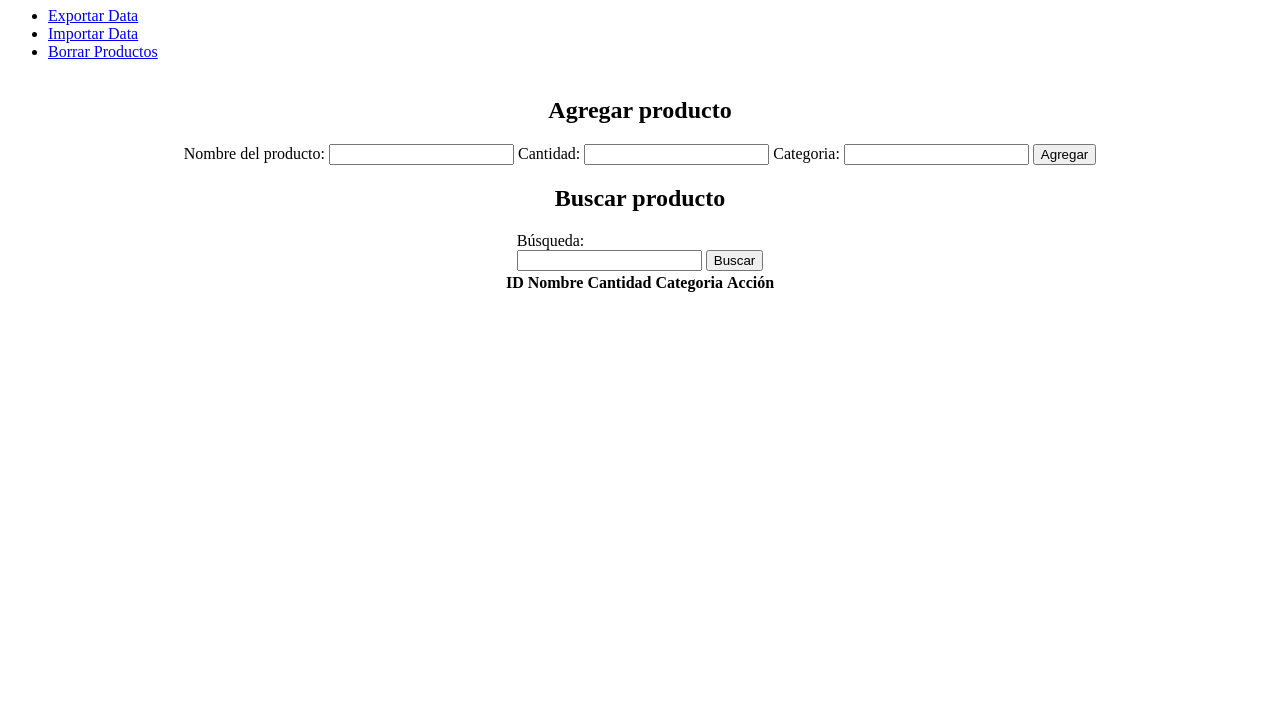
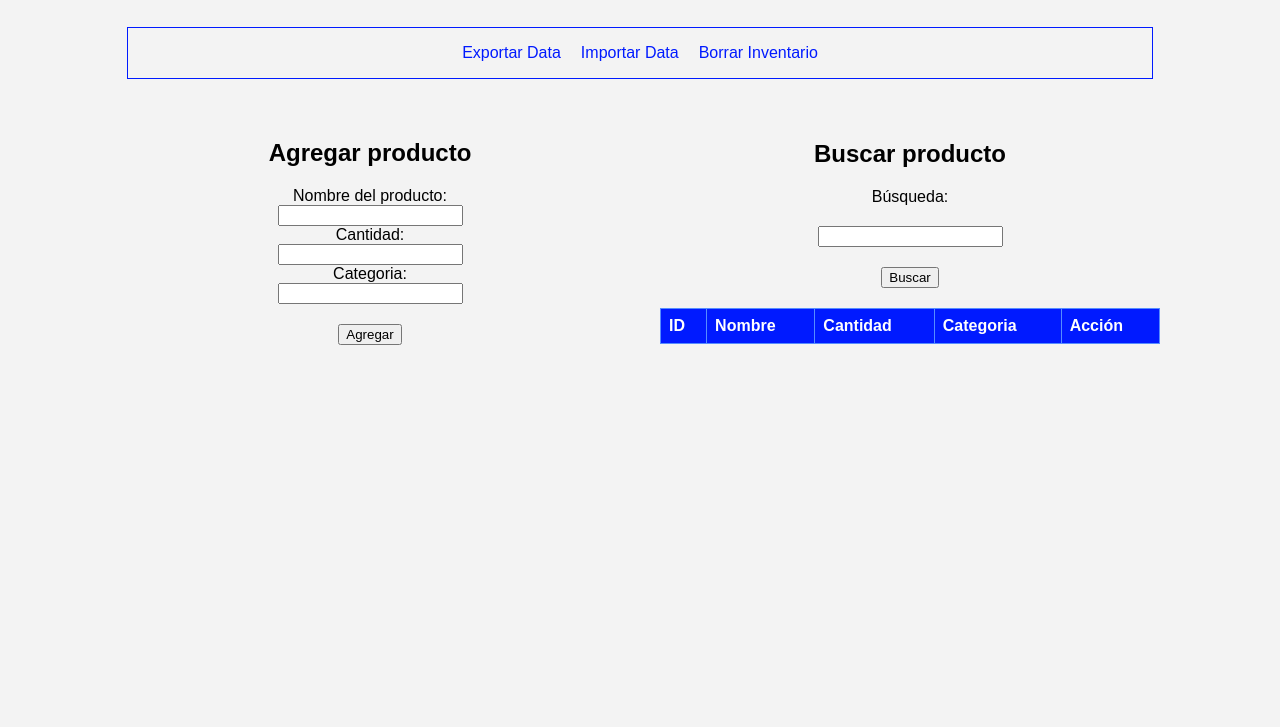
Before and after one commit to Jhonsito-117/inventario, a plain HTML site: page index.html in a window 1280 px wide. Shown: the part 73-800 px from the top of the page. Drawn offline with Linux system fonts and the light colour scheme.

Commit message:
Pequeñas modificaciones en el codigo html Modificaciones en la hoja de estilo

```diff
--- a/assets/styles/style.css
+++ b/assets/styles/style.css
@@ -1,18 +1,23 @@
 body {
   font-family: Arial, sans-serif;
   width: 100%;
+  background-color: #f3f3f3;
+  margin: auto;
 }
 
 header h1 {
   text-align: center;
+  color: #001aff;
 }
 
 nav {
   display: flex;
   justify-content: center;
-  margin: 20px 0;
-  border: #001aff 1px;
+  margin: 20px 20px;
+  border: 1px solid #001aff;
   gap: 10px;
+  background-color: #f3f3f3;
+  width: 80%;
 }
 
 nav ul {
@@ -22,50 +27,68 @@ nav ul {
   gap: 20px;
 }
 
+nav li {
+  text-align: center;
+}
+
 nav a {
-  /* padding: 10px 20px; */
   text-decoration: none;
+  color: #001aff;
 }
 
 main {
   display: flex;
   flex-direction: row;
-  /* align-items: center; */
   justify-content: center;
-  width: 80%;
+  width: 100%;
+  background-color: #f3f3f3;
+  margin: auto;
 }
 
 .general-container {
   display: flex;
   flex-direction: column;
+  background-color: #f3f3f3;
+  align-items: center;
 }
 
 section {
   width: 50%;
   max-width: 500px;
   margin: 20px;
+  background-color: #f3f3f3;
+  align-self: center;
+  justify-self: center;
 }
 
 section form {
   display: flex;
   flex-direction: column;
   align-items: center;
+  background-color: #f3f3f3;
 }
 
 table {
   border-collapse: collapse;
   width: 100%;
+  background-color: #f3f3f3;
 }
 
 th,
 td {
-  border: 1px solid black;
+  border: 1px solid #568cff;
   padding: 8px;
   text-align: left;
+  background-color: #f3f3f3;
 }
 
 th {
-  background-color: lightgray;
+  background-color: #001aff;
+  color: white;
+}
+
+#search-query {
+  margin: 20px 0;
 }
 
 @media only screen and (max-width: 600px) {
@@ -80,4 +103,7 @@ th {
   td {
     font-size: 3vw;
   }
+  tr {
+    width: 80%;
+  }
 }
--- a/index.html
+++ b/index.html
@@ -5,6 +5,7 @@
     <meta http-equiv="X-UA-Compatible" content="IE=edge" />
     <meta name="viewport" content="width=device-width, initial-scale=1.0" />
     <title>Aplicación de gestión de inventario</title>
+    <link rel="stylesheet" href="/assets/styles/style.css" />
   </head>
   <body>
     <header>
@@ -15,44 +16,29 @@
             <ul>
                 <li><a id="export-data" href="#">Exportar Data</a></li>
                 <li><a id="import-data" href="#">Importar Data</a></li>
-          <li>
-            <a
-              href="#"
-              onclick="localStorage.clear();productList.innerHTML = '';"
-              >Borrar Productos</a
-            >
-          </li>
+                <li><a href="#" onclick="localStorage.clear();productList.innerHTML = '';">Borrar Inventario</a></li>
             </ul>
         </nav>
+    </div>
     <main>
-        <section
-          id="add-product"
-          style="display: flex; flex-direction: column; align-items: center"
-        >
+        <section id="add-product" style="display: flex; flex-direction: column; align-items: center;">
             <h2>Agregar producto</h2>
             <form>
                 <label for="product-name">Nombre del producto:</label>
-            <input type="text" id="product-name" name="product-name" />
+                <input type="text" id="product-name" name="product-name">
                 <label for="product-quantity">Cantidad:</label>
-            <input
-              type="number"
-              id="product-quantity"
-              name="product-quantity"
-            />
+                <input type="number" id="product-quantity" name="product-quantity">
                 <label for="product-cat">Categoria:</label>
-            <input type="text" id="product-cat" name="product-cat" />
-            <button type="submit">Agregar</button>
+                <input type="text" id="product-cat" name="product-cat">
+                <button type="submit" style="margin:20px auto 0 auto;">Agregar</button>
             </form>
         </section>
-        <section
-          id="search-product"
-          style="display: flex; flex-direction: column; align-items: center"
-        >
+        <section id="search-product" style="display: flex; flex-direction: column; align-items: center;">
             <h2>Buscar producto</h2>
             <form>
-            <label for="search-query">Búsqueda: <br /></label>
-            <input type="text" id="search-query" name="search-query" />
-            <button type="submit">Buscar</button>
+                <label for="search-query">Búsqueda: <br></label>
+                <input type="text" id="search-query" name="search-query">
+                <button type="submit" style="margin-bottom: 20px">Buscar</button>
             </form>
             <table id="product-table">
                 <thead>
```
Lines whose indentation alone changed are shown as unchanged.
